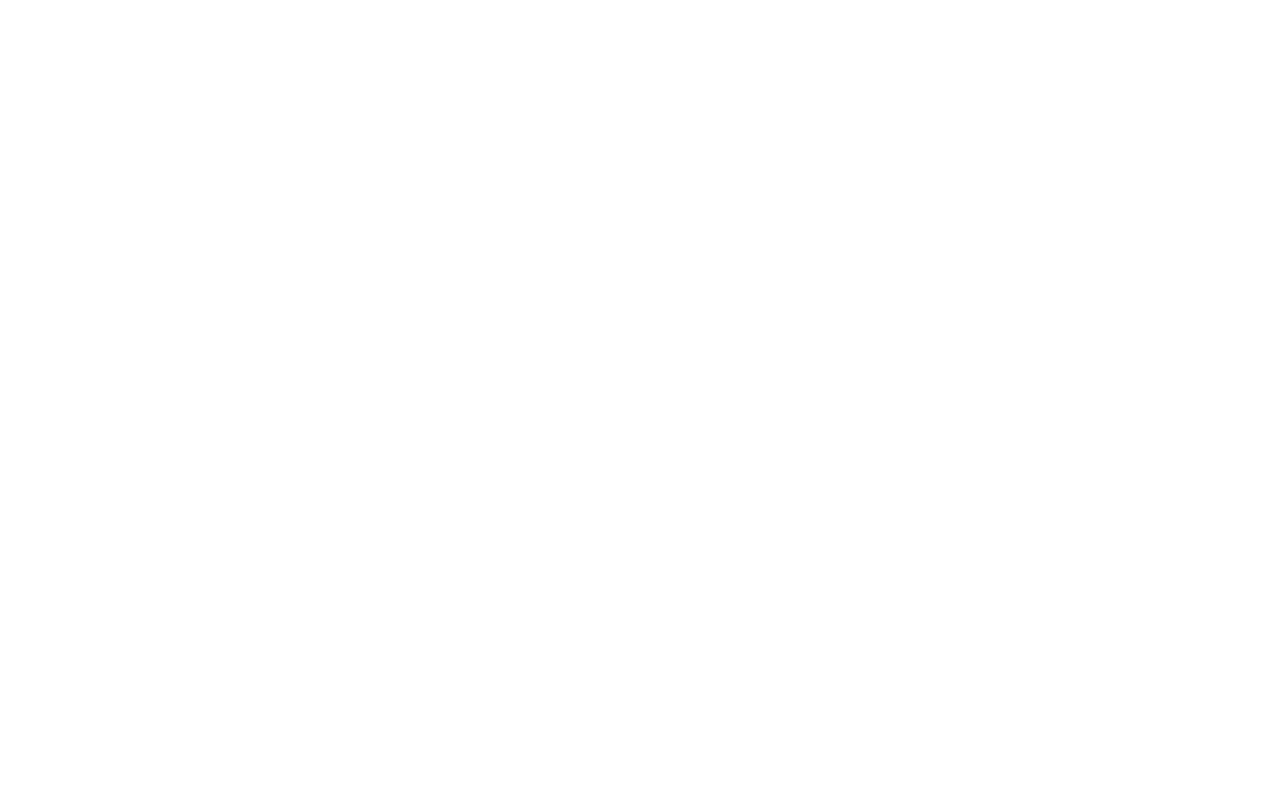
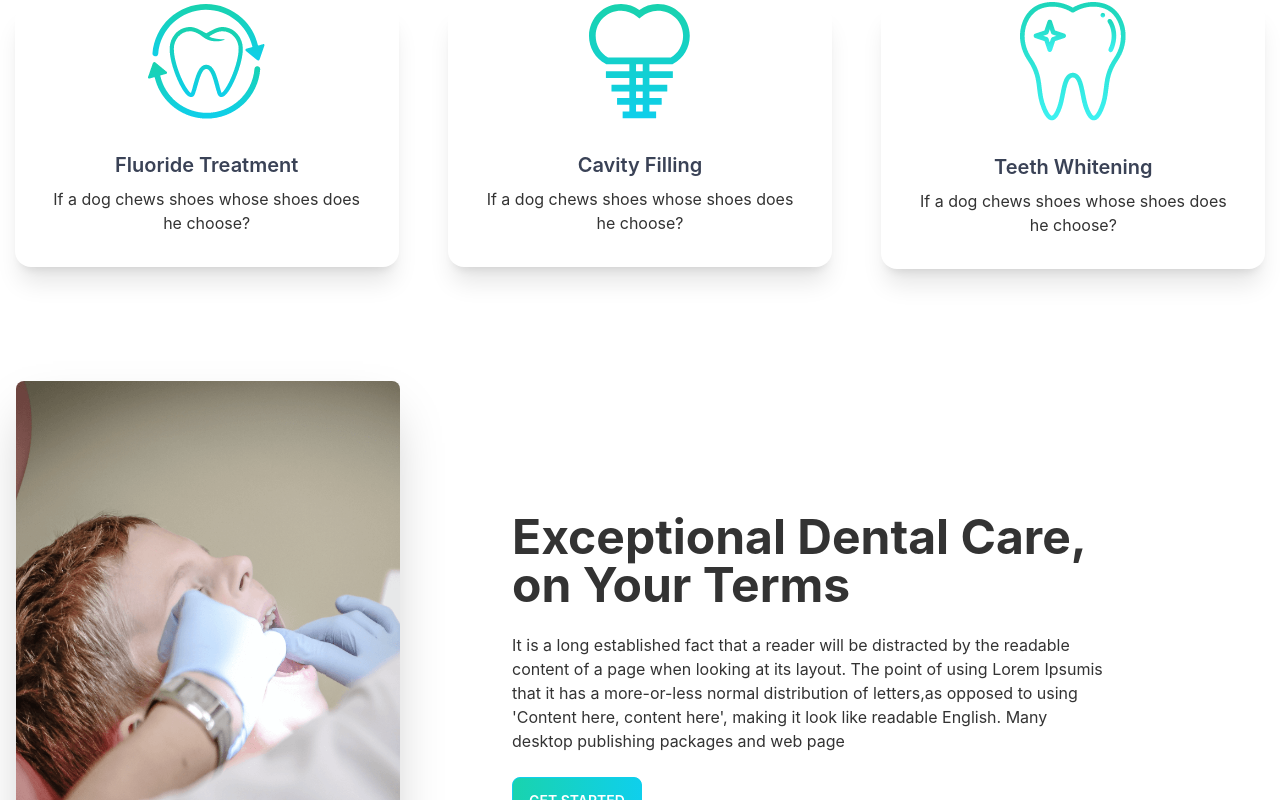
Before and after one commit to shah-rubel/doctors-portal-client, a React (Create React App) app: page / in a window 1280 px wide. Shown: the part 1320-2120 px from the top of the page. Before the commit the page ends 1054 px from the top, so only its background shows below. Built offline with nearby package versions, Linux system fonts and the light colour scheme.

Commit message:
services section done

```diff
--- a/src/Pages/Home/Home.js
+++ b/src/Pages/Home/Home.js
@@ -2,6 +2,7 @@
 import Banner from './Banner';
 
 import InfoContainer from './InfoContainer';
+import ServicesContainer from './ServicesContainer';
 
 
 
@@ -11,6 +12,7 @@
         <div>
             <Banner></Banner>
             <InfoContainer></InfoContainer>
+            <ServicesContainer></ServicesContainer>
         </div>
     );
 };
--- /dev/null
+++ b/src/Pages/Home/SeriviceInfo.js
@@ -0,0 +1,17 @@
+import React from 'react';
+
+const SeriviceInfo = ({img,card}) => {
+    const {title} = card;
+    return (
+        <div class="card w-96 bg-base-100 shadow-xl">
+            <figure><img src={img} alt="Shoes" /></figure>
+            <div class="card-body text-center">
+                <h2 class="text-xl text-accent font-semibold text-center">{title}</h2>
+                <p>If a dog chews shoes whose shoes does he choose?</p>
+
+            </div>
+        </div>
+    );
+};
+
+export default SeriviceInfo;
--- /dev/null
+++ b/src/Pages/Home/ServicesContainer.js
@@ -0,0 +1,36 @@
+import React from 'react';
+import SeriviceInfo from './SeriviceInfo';
+import fluoride from '../../assets/images/fluoride.png';
+import cavity from '../../assets/images/cavity.png';
+import whitening from '../../assets/images/whitening.png';
+import treatment from '../../assets/images/treatment.png';
+
+const ServicesContainer = () => {
+    const card1 = { title: 'Fluoride Treatment' };
+    const card2 = { title: 'Cavity Filling' };
+    const card3 = { title: 'Teeth Whitening' };
+    return (
+        <div className='mt-32'>
+            <h3 className='text-center text-secondary text-xl font-bold'>OUR SERVICES</h3>
+            <h1 className='text-center text-4xl mt-2'>Services We Provide</h1>
+            <div className='grid grid-cols-1 lg:grid-cols-3 gap-5 place-items-center mt-16'>
+                <SeriviceInfo card={card1} img={fluoride}></SeriviceInfo>
+                <SeriviceInfo card={card2} img={cavity}></SeriviceInfo>
+                <SeriviceInfo card={card3} img={whitening}></SeriviceInfo>
+
+            </div>
+            <div class="hero min-h-screen ">
+                <div class="hero-content flex-col lg:flex-row">
+                    <img style={{width:'458px',height:'576px'}} src={treatment} class="max-w-sm rounded-lg shadow-2xl" alt='dental-img' />
+                    <div className='ml-24 mr-40'>
+                        <h1 class="text-5xl font-bold">Exceptional Dental Care, on Your Terms</h1>
+                        <p class="py-6">It is a long established fact that a reader will be distracted by the readable content of a page when looking at its layout. The point of using Lorem Ipsumis that it has a more-or-less normal distribution of letters,as opposed to using 'Content here, content here', making it look like readable English. Many desktop publishing packages and web page</p>
+                        <button class="btn btn-primary bg-gradient-to-r from-secondary to-primary text-white uppercase">Get Started</button>
+                    </div>
+                </div>
+            </div>
+        </div>
+    );
+};
+
+export default ServicesContainer;
```
